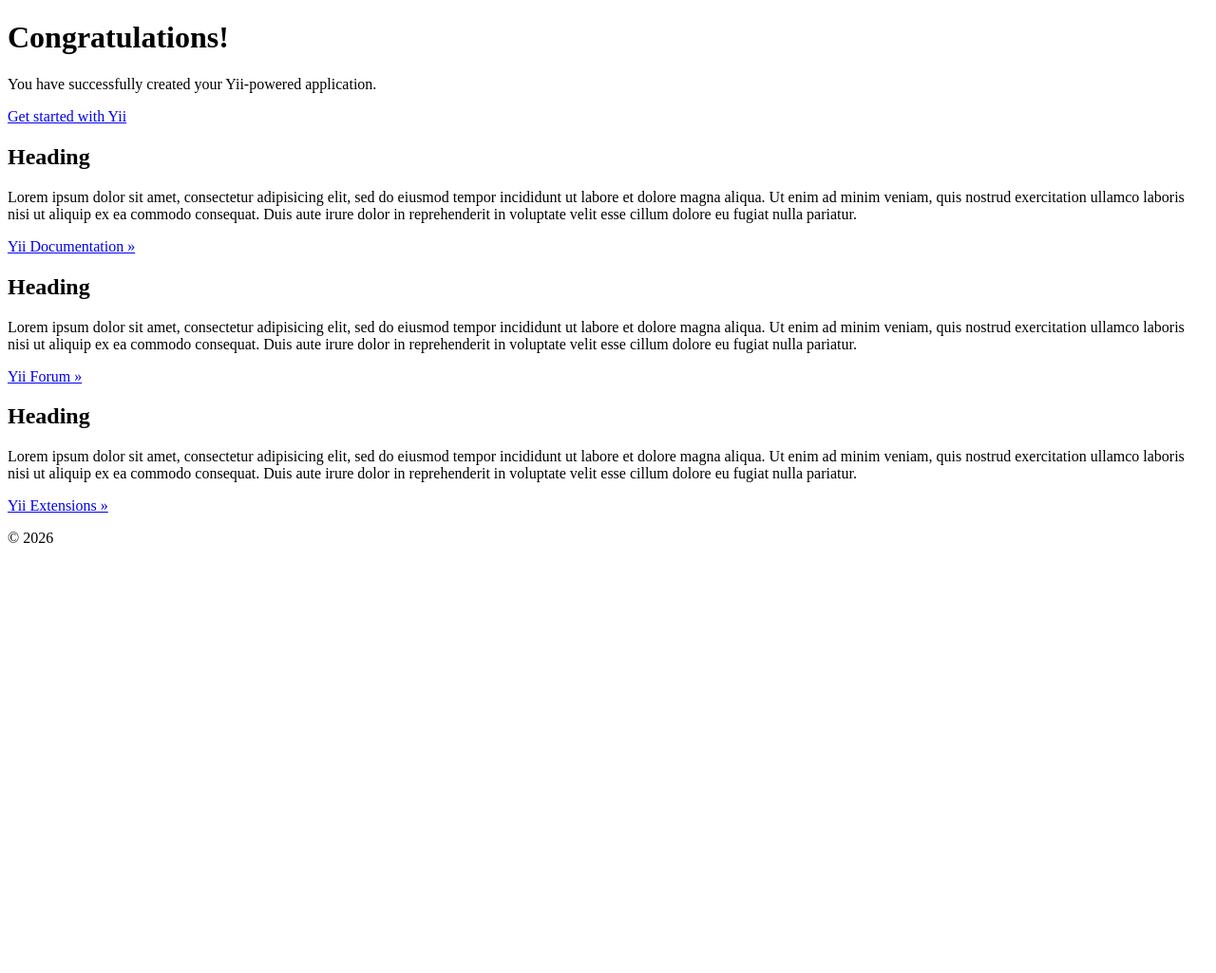
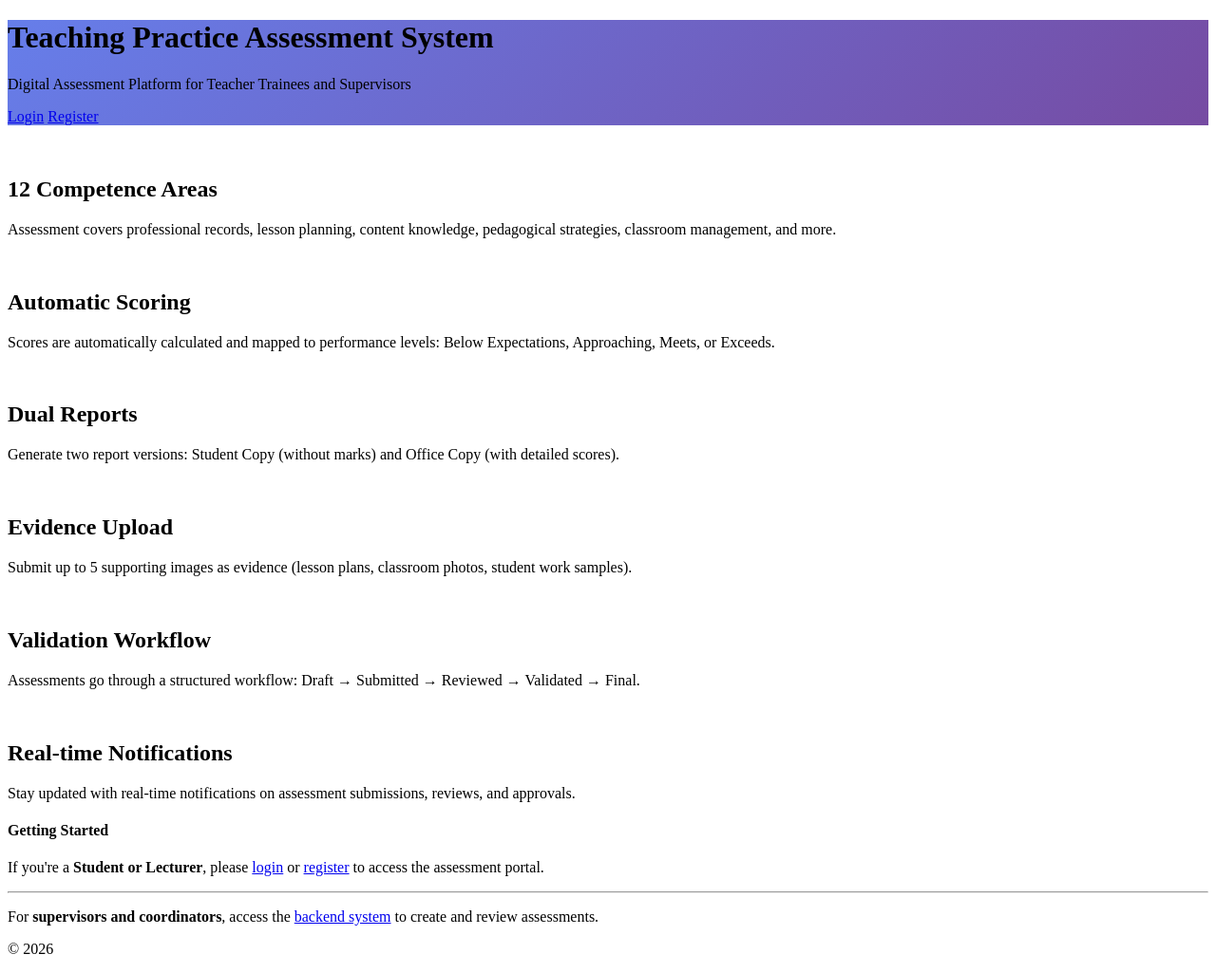
Before and after one commit to WilsonBundi/tp-assessment-system, a Yii app: template frontend/views/site/index.php in a window 1280 px wide. Shown: the part 26-1051 px from the top of the page at 95% size. Before the commit the page ends 598 px from the top, so only its background shows below. Run offline with PHP 8.4 and a stand-in for Yii, Linux system fonts and the light colour scheme; the template is opened without the code that fills it, so the values that code supplies are empty; some libraries are stand-ins or nearby versions.

Commit message:
Update frontend homepage to TP Assessment System landing page

```diff
--- /dev/null
+++ b/assign_admin_role.sql
@@ -0,0 +1,2 @@
+INSERT INTO auth_assignment (item_name, user_id, created_at)
+VALUES ('tp_office', 1, UNIX_TIMESTAMP());
--- a/frontend/views/site/index.php
+++ b/frontend/views/site/index.php
@@ -2,51 +2,97 @@
 
 /** @var yii\web\View $this */
 
-$this->title = 'My Yii Application';
+use yii\helpers\Html;
+use yii\bootstrap5\Nav;
+
+$this->title = 'Teaching Practice Assessment System';
 ?>
 <div class="site-index">
-    <div class="p-5 mb-4 bg-transparent rounded-3">
-        <div class="container-fluid py-5 text-center">
-            <h1 class="display-4">Congratulations!</h1>
-            <p class="fs-5 fw-light">You have successfully created your Yii-powered application.</p>
-            <p><a class="btn btn-lg btn-success" href="https://www.yiiframework.com">Get started with Yii</a></p>
+    <div class="p-5 mb-4 bg-gradient rounded-3" style="background: linear-gradient(135deg, #667eea 0%, #764ba2 100%);">
+        <div class="container-fluid py-5 text-center text-white">
+            <h1 class="display-4">Teaching Practice Assessment System</h1>
+            <p class="fs-5 fw-light">Digital Assessment Platform for Teacher Trainees and Supervisors</p>
+            <?php if (Yii::$app->user->isGuest): ?>
+                <p>
+                    <?= Html::a('Login', ['/site/login'], ['class' => 'btn btn-light btn-lg me-2']) ?>
+                    <?= Html::a('Register', ['/site/signup'], ['class' => 'btn btn-outline-light btn-lg']) ?>
+                </p>
+            <?php else: ?>
+                <p class="fs-6">Welcome back, <?= Html::encode(Yii::$app->user->identity->username) ?>!</p>
+            <?php endif; ?>
         </div>
     </div>
 
     <div class="body-content">
-
-        <div class="row">
+        <div class="row mb-4">
             <div class="col-lg-4">
-                <h2>Heading</h2>
-
-                <p>Lorem ipsum dolor sit amet, consectetur adipisicing elit, sed do eiusmod tempor incididunt ut labore et
-                    dolore magna aliqua. Ut enim ad minim veniam, quis nostrud exercitation ullamco laboris nisi ut aliquip
-                    ex ea commodo consequat. Duis aute irure dolor in reprehenderit in voluptate velit esse cillum dolore eu
-                    fugiat nulla pariatur.</p>
-
-                <p><a class="btn btn-outline-secondary" href="https://www.yiiframework.com/doc/">Yii Documentation &raquo;</a></p>
+                <div class="card h-100 shadow-sm">
+                    <div class="card-body text-center">
+                        <i class="fa fa-clipboard-list fa-3x text-primary mb-3"></i>
+                        <h2 class="card-title">12 Competence Areas</h2>
+                        <p class="card-text">Assessment covers professional records, lesson planning, content knowledge, pedagogical strategies, classroom management, and more.</p>
+                    </div>
+                </div>
             </div>
             <div class="col-lg-4">
-                <h2>Heading</h2>
-
-                <p>Lorem ipsum dolor sit amet, consectetur adipisicing elit, sed do eiusmod tempor incididunt ut labore et
-                    dolore magna aliqua. Ut enim ad minim veniam, quis nostrud exercitation ullamco laboris nisi ut aliquip
-                    ex ea commodo consequat. Duis aute irure dolor in reprehenderit in voluptate velit esse cillum dolore eu
-                    fugiat nulla pariatur.</p>
-
-                <p><a class="btn btn-outline-secondary" href="https://www.yiiframework.com/forum/">Yii Forum &raquo;</a></p>
+                <div class="card h-100 shadow-sm">
+                    <div class="card-body text-center">
+                        <i class="fa fa-chart-bar fa-3x text-success mb-3"></i>
+                        <h2 class="card-title">Automatic Scoring</h2>
+                        <p class="card-text">Scores are automatically calculated and mapped to performance levels: Below Expectations, Approaching, Meets, or Exceeds.</p>
+                    </div>
+                </div>
             </div>
             <div class="col-lg-4">
-                <h2>Heading</h2>
-
-                <p>Lorem ipsum dolor sit amet, consectetur adipisicing elit, sed do eiusmod tempor incididunt ut labore et
-                    dolore magna aliqua. Ut enim ad minim veniam, quis nostrud exercitation ullamco laboris nisi ut aliquip
-                    ex ea commodo consequat. Duis aute irure dolor in reprehenderit in voluptate velit esse cillum dolore eu
-                    fugiat nulla pariatur.</p>
-
-                <p><a class="btn btn-outline-secondary" href="https://www.yiiframework.com/extensions/">Yii Extensions &raquo;</a></p>
+                <div class="card h-100 shadow-sm">
+                    <div class="card-body text-center">
+                        <i class="fa fa-file-pdf fa-3x text-danger mb-3"></i>
+                        <h2 class="card-title">Dual Reports</h2>
+                        <p class="card-text">Generate two report versions: Student Copy (without marks) and Office Copy (with detailed scores).</p>
+                    </div>
+                </div>
             </div>
         </div>
 
+        <div class="row mb-4">
+            <div class="col-lg-4">
+                <div class="card h-100 shadow-sm">
+                    <div class="card-body text-center">
+                        <i class="fa fa-image fa-3x text-info mb-3"></i>
+                        <h2 class="card-title">Evidence Upload</h2>
+                        <p class="card-text">Submit up to 5 supporting images as evidence (lesson plans, classroom photos, student work samples).</p>
+                    </div>
+                </div>
+            </div>
+            <div class="col-lg-4">
+                <div class="card h-100 shadow-sm">
+                    <div class="card-body text-center">
+                        <i class="fa fa-check-circle fa-3x text-warning mb-3"></i>
+                        <h2 class="card-title">Validation Workflow</h2>
+                        <p class="card-text">Assessments go through a structured workflow: Draft → Submitted → Reviewed → Validated → Final.</p>
+                    </div>
+                </div>
+            </div>
+            <div class="col-lg-4">
+                <div class="card h-100 shadow-sm">
+                    <div class="card-body text-center">
+                        <i class="fa fa-bell fa-3x text-danger mb-3"></i>
+                        <h2 class="card-title">Real-time Notifications</h2>
+                        <p class="card-text">Stay updated with real-time notifications on assessment submissions, reviews, and approvals.</p>
+                    </div>
+                </div>
+            </div>
+        </div>
+
+        <div class="alert alert-info" role="alert">
+            <h4 class="alert-heading">Getting Started</h4>
+            <p>If you're a <strong>Student or Lecturer</strong>, please <?= Html::a('login', ['/site/login']) ?> or <?= Html::a('register', ['/site/signup']) ?> to access the assessment portal.</p>
+            <hr>
+            <p class="mb-0">For <strong>supervisors and coordinators</strong>, access the <?= Html::a('backend system', 'http://localhost:3000', ['target' => '_blank']) ?> to create and review assessments.</p>
+        </div>
     </div>
 </div>
+
+<style>
+.fa { margin-right: 8px; }
+</style>
```
Also changed, not shown: setup_rbac_roles.sql (added, +54 -0 lines).
